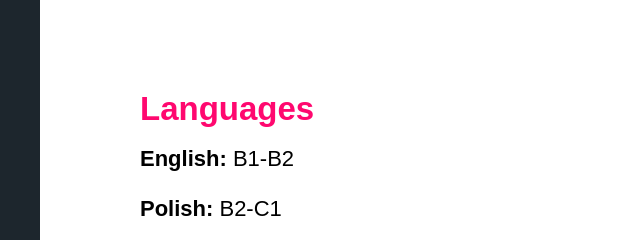
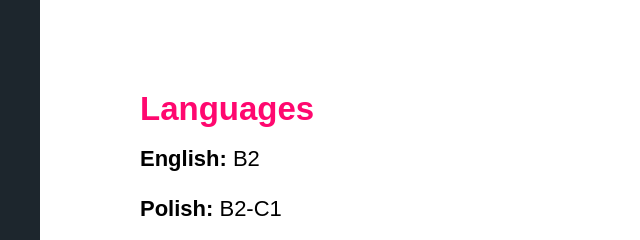
Before and after one commit to kevinsanders133/cv, a plain HTML site: page index.html in a window 1280 px wide. Shown: the part 3940-4180 px from the top of the page, 0-640 px from the left. Drawn offline with nearby package versions, Linux system fonts and the light colour scheme.

Commit message:
Update index.html

```diff
--- a/index.html
+++ b/index.html
@@ -159,7 +159,7 @@ In the end, some words about my hobbies. During my free time I learn how to prod
           <section class="languages">
             <h2 class="languages__header">Languages</h2>
             <ul class="languages__list list">
-              <li class="languages__item"><strong>English:</strong> B1-B2</li>
+              <li class="languages__item"><strong>English:</strong> B2</li>
               <li class="languages__item"><strong>Polish:</strong> B2-C1</li>
               <li class="languages__item"><strong>Russian:</strong> Native</li>
             </ul>
```
